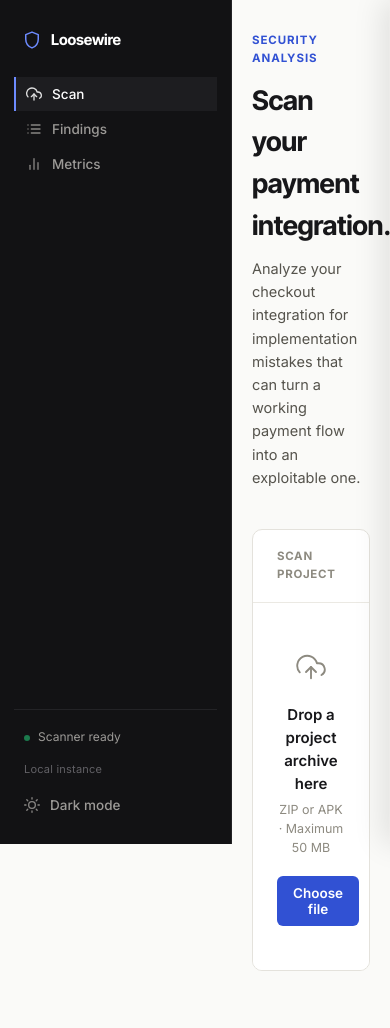
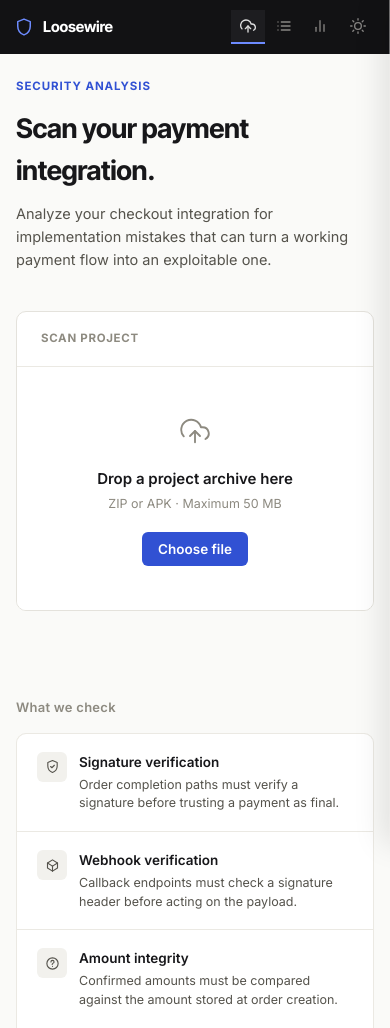
Before and after one commit to aroh3006/Loosewire, a plain HTML site: page frontend/index.html in a window 390 px wide. Shown: the top 1028 px of the page. Drawn offline with Linux system fonts and the light colour scheme.

Commit message:
collapse the sidebar into a top bar on mobile so content isn't crushed

```diff
--- a/frontend/styles.css
+++ b/frontend/styles.css
@@ -490,6 +490,55 @@ button.outline:hover { border-color: var(--accent); color: var(--accent); }
   .check-list { grid-template-columns: 1fr; }
 }
 
+@media (max-width: 680px) {
+  .app-shell { flex-direction: column; }
+
+  .sidebar {
+    width: 100%;
+    height: auto;
+    flex-direction: row;
+    align-items: center;
+    gap: 4px;
+    padding: 10px 14px;
+    position: sticky;
+    top: 0;
+    z-index: 30;
+  }
+
+  .sidebar-brand { padding: 0; margin-right: auto; }
+
+  .sidebar-nav { flex-direction: row; gap: 2px; }
+
+  .nav-item {
+    border-left: none;
+    border-bottom: 2px solid transparent;
+    padding: 8px 9px;
+  }
+
+  .nav-item.active { border-left: none; border-bottom-color: var(--sidebar-accent); }
+
+  .nav-item span:last-child { display: none; }
+
+  .sidebar-bottom {
+    margin-top: 0;
+    padding-top: 0;
+    border-top: none;
+    flex-direction: row;
+    gap: 2px;
+  }
+
+  .scanner-status, .env-tag { display: none; }
+
+  .theme-toggle span:last-child { display: none; }
+
+  .content { padding: 24px 16px 56px; }
+
+  .metric-hero-row { gap: 28px; }
+  .metric-hero-value { font-size: 36px; }
+
+  .fact-list { gap: 24px; }
+}
+
 /* ---------- findings ---------- */
 
 .findings-header {
```
